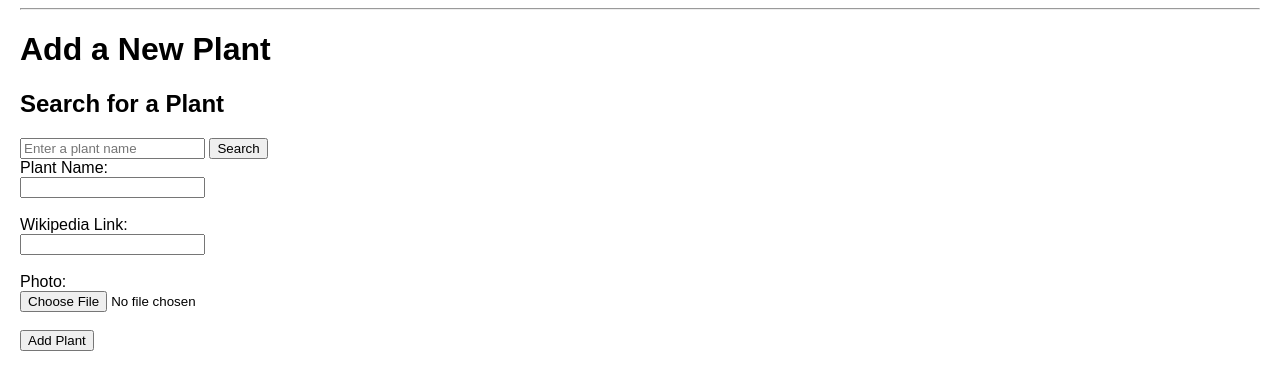
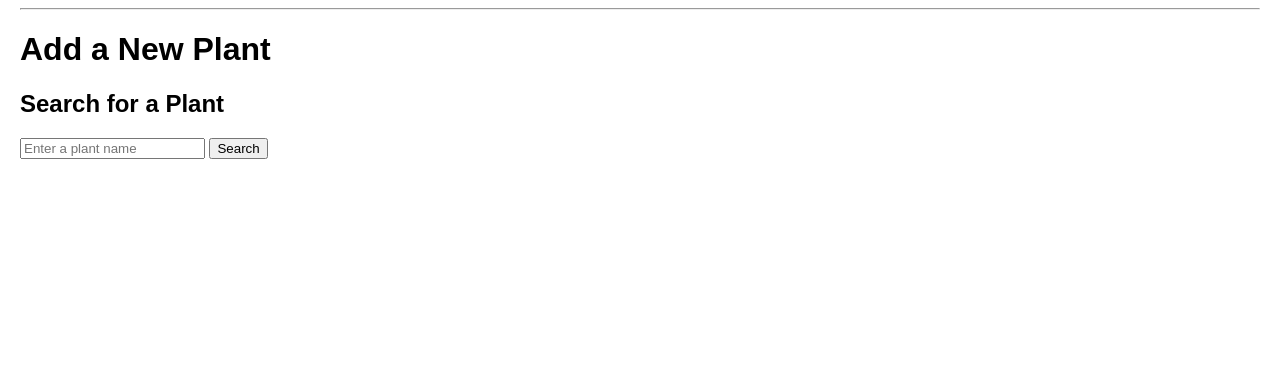
Before and after one commit to lcyster/game1, a Flask app: page /add in a window 1280 px wide. Shown: the part 38-428 px from the top of the page. Run offline with Flask 3, Linux system fonts and the light colour scheme.

Commit message:
feat: Implement Wikipedia and Trefle integration
- Integrate Wikipedia API to fetch plant summaries.
- Integrate Trefle API for plant data and images.
- Redesign 'My Found Plants' page with a grid layout.
- Streamline 'Add a Plant' page to use Trefle search.
- Add error handling and improve data display.

```diff
--- a/app/main.py
+++ b/app/main.py
@@ -1,5 +1,6 @@
 import os
 import requests
+import wikipedia
 from flask import Flask, jsonify, render_template, request, redirect, url_for
 from flask_sqlalchemy import SQLAlchemy
 from werkzeug.utils import secure_filename
@@ -25,32 +26,79 @@ class Plant(db.Model):
 @app.route('/')
 def index():
     plants = Plant.query.all()
-    return render_template('index.html', plants=plants)
+    plant_data = []
+    for plant in plants:
+        trefle_data = get_plant_info(plant.name)
 
-@app.route('/add', methods=['GET', 'POST'])
+        scientific_name = None
+        if trefle_data and trefle_data.get('data') and len(trefle_data['data']) > 0:
+            scientific_name = trefle_data['data'][0].get('scientific_name')
+
+        wiki_data = get_wiki_data(scientific_name or plant.name)
+
+        image_url = None
+        if trefle_data and trefle_data.get('data') and len(trefle_data['data']) > 0 and trefle_data['data'][0].get('image_url'):
+            image_url = trefle_data['data'][0]['image_url']
+        elif wiki_data['image']:
+            image_url = wiki_data['image']
+        elif plant.photo_filename:
+            image_url = url_for('static', filename='uploads/' + plant.photo_filename)
+
+        plant_data.append({'plant': plant, 'trefle_data': trefle_data, 'image_url': image_url})
+    return render_template('index.html', plant_data=plant_data)
+
+@app.route('/add')
 def add_plant():
-    if request.method == 'POST':
-        name = request.form['name']
-        wiki_link = request.form['wiki_link']
-        photo = request.files['photo']
+    return render_template('add_plant.html')
 
-        photo_filename = None
-        if photo:
-            photo_filename = secure_filename(photo.filename)
-            photo.save(os.path.join(app.config['UPLOAD_FOLDER'], photo_filename))
+@app.route('/api/add-plant-from-trefle', methods=['POST'])
+def add_plant_from_trefle():
+    data = request.json
+    name = data.get('name')
+    scientific_name = data.get('scientific_name')
+    image_url = data.get('image_url')
 
-        new_plant = Plant(name=name, wiki_link=wiki_link, photo_filename=photo_filename)
-        db.session.add(new_plant)
-        db.session.commit()
-        return redirect(url_for('plant_overview', plant_id=new_plant.id))
+    new_plant = Plant(name=name, photo_filename=image_url, wiki_link=f"https://en.wikipedia.org/wiki/{scientific_name.replace(' ', '_')}")
+    db.session.add(new_plant)
+    db.session.commit()
 
-    return render_template('add_plant.html')
+    return jsonify({'url': url_for('plant_overview', plant_id=new_plant.id)})
 
 @app.route('/plant/<int:plant_id>')
 def plant_overview(plant_id):
     plant = Plant.query.get_or_404(plant_id)
     trefle_data = get_plant_info(plant.name)
-    return render_template('plant_overview.html', plant=plant, trefle_data=trefle_data)
+
+    scientific_name = None
+    if trefle_data and trefle_data.get('data') and len(trefle_data['data']) > 0:
+        scientific_name = trefle_data['data'][0].get('scientific_name')
+
+    wiki_data = get_wiki_data(scientific_name or plant.name)
+    wiki_summary = wiki_data['summary']
+
+    image_url = None
+    if trefle_data and trefle_data.get('data') and len(trefle_data['data']) > 0 and trefle_data['data'][0].get('image_url'):
+        image_url = trefle_data['data'][0]['image_url']
+    elif wiki_data['image']:
+        image_url = wiki_data['image']
+    elif plant.photo_filename:
+        image_url = url_for('static', filename='uploads/' + plant.photo_filename)
+
+    return render_template('plant_overview.html', plant=plant, trefle_data=trefle_data, wiki_summary=wiki_summary, image_url=image_url)
+
+def get_wiki_data(plant_name):
+    try:
+        page = wikipedia.page(plant_name, auto_suggest=False)
+        summary = wikipedia.summary(plant_name, sentences=2)
+        image = page.images[0] if page.images else None
+        return {'summary': summary, 'image': image}
+    except wikipedia.exceptions.PageError:
+        return {'summary': "Could not find a Wikipedia page for this plant.", 'image': None}
+    except wikipedia.exceptions.DisambiguationError as e:
+        return {'summary': f"Multiple Wikipedia pages found. Please be more specific: {e.options}", 'image': None}
+    except requests.exceptions.JSONDecodeError:
+        return {'summary': "Could not parse the response from Wikipedia.", 'image': None}
+
 
 TREFLE_API_KEY = os.environ.get('TREFLE_API_KEY')
 
@@ -68,15 +116,9 @@ def get_plant_info(plant_name):
         if not search_results['data']:
             return {"error": "Plant not found."}
 
-        plant_slug = search_results['data'][0]['slug']
-
-        species_url = f"https://trefle.io/api/v1/species/{plant_slug}?token={TREFLE_API_KEY}"
-        species_response = requests.get(species_url)
-        species_response.raise_for_status()
-        species_data = species_response.json()
-
-        return species_data
+        return search_results
     except requests.exceptions.RequestException as e:
+        print(f"Error fetching plant data: {e}")
         return {"error": str(e)}
 
 @app.route('/api/plant-info/<plant_name>')
--- a/app/static/style.css
+++ b/app/static/style.css
@@ -1,6 +1,32 @@
 body {
     font-family: sans-serif;
     margin: 20px;
+}
+
+.plant-grid {
+    display: grid;
+    grid-template-columns: repeat(auto-fill, minmax(250px, 1fr));
+    gap: 20px;
+}
+
+.plant-item {
+    border: 1px solid #ccc;
+    border-radius: 10px;
+    padding: 10px;
+    text-align: center;
+}
+
+.plant-item img {
+    max-width: 100%;
+    border-radius: 10px;
+}
+
+.plant-item h2 {
+    margin-top: 0;
+}
+
+.plant-item p {
+    margin-bottom: 0;
 }
 
 .plant-overview {
--- a/app/templates/add_plant.html
+++ b/app/templates/add_plant.html
@@ -5,27 +5,17 @@
 
     <div id="plant-search">
         <h2>Search for a Plant</h2>
-        <input type-="text" id="search-input" placeholder="Enter a plant name">
+        <input type="text" id="search-input" placeholder="Enter a plant name">
         <button id="search-button">Search</button>
         <div id="search-results"></div>
     </div>
 
-    <form method="post" enctype="multipart/form-data">
-        <label for="name">Plant Name:</label><br>
-        <input type="text" id="name" name="name" required><br><br>
+    <script>
+        const searchInput = document.getElementById('search-input');
+        const searchButton = document.getElementById('search-button');
 
-        <label for="wiki_link">Wikipedia Link:</label><br>
-        <input type="url" id="wiki_link" name="wiki_link"><br><br>
-
-        <label for="photo">Photo:</label><br>
-        <input type="file" id="photo" name="photo" accept="image/*"><br><br>
-
-        <button type="submit">Add Plant</button>
-    </form>
-
-    <script>
-        document.getElementById('search-button').addEventListener('click', () => {
-            const plantName = document.getElementById('search-input').value;
+        const performSearch = () => {
+            const plantName = searchInput.value;
             if (plantName) {
                 fetch(`/api/plant-info/${plantName}`)
                     .then(response => response.json())
@@ -39,7 +29,7 @@
                                     <p>
                                         <strong>${plant.common_name || plant.scientific_name}</strong>
                                         (${plant.scientific_name})
-                                        <button class="select-plant" data-name="${plant.common_name || plant.scientific_name}" data-wiki="https://en.wikipedia.org/wiki/${plant.scientific_name.replace(/ /g, '_')}">Select</button>
+                                        <button class="select-plant" data-name="${plant.common_name || plant.scientific_name}" data-scientific-name="${plant.scientific_name}" data-image-url="${plant.image_url}">Select</button>
                                     </p>
                                 `;
                                 resultsDiv.appendChild(plantDiv);
@@ -54,15 +44,42 @@
                         resultsDiv.innerHTML = '<p>Error fetching plant data.</p>';
                     });
             }
+        };
+
+        searchButton.addEventListener('click', performSearch);
+
+        searchInput.addEventListener('keyup', (event) => {
+            if (event.key === 'Enter') {
+                performSearch();
+            }
         });
 
         document.getElementById('search-results').addEventListener('click', (event) => {
             if (event.target.classList.contains('select-plant')) {
                 const name = event.target.getAttribute('data-name');
-                const wikiLink = event.target.getAttribute('data-wiki');
+                const scientificName = event.target.getAttribute('data-scientific-name');
+                const imageUrl = event.target.getAttribute('data-image-url');
 
-                document.getElementById('name').value = name;
-                document.getElementById('wiki_link').value = wikiLink;
+                fetch('/api/add-plant-from-trefle', {
+                    method: 'POST',
+                    headers: {
+                        'Content-Type': 'application/json'
+                    },
+                    body: JSON.stringify({
+                        name: name,
+                        scientific_name: scientificName,
+                        image_url: imageUrl
+                    })
+                })
+                .then(response => response.json())
+                .then(data => {
+                    if (data.url) {
+                        window.location.href = data.url;
+                    }
+                })
+                .catch(error => {
+                    console.error('Error:', error);
+                });
             }
         });
     </script>
```
Also changed, not shown: app/templates/index.html (+13 -10 lines), app/templates/plant_overview.html (+8 -8 lines), requirements.txt (+6 -2 lines).
